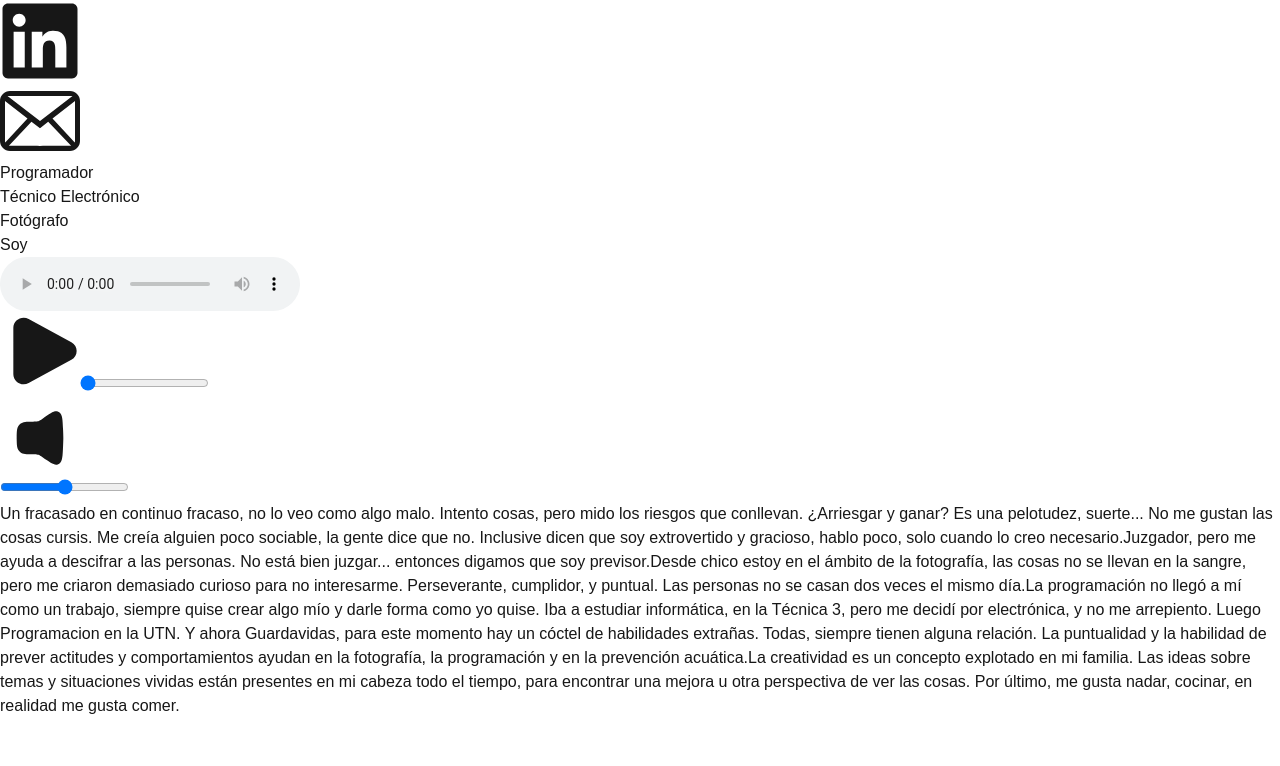
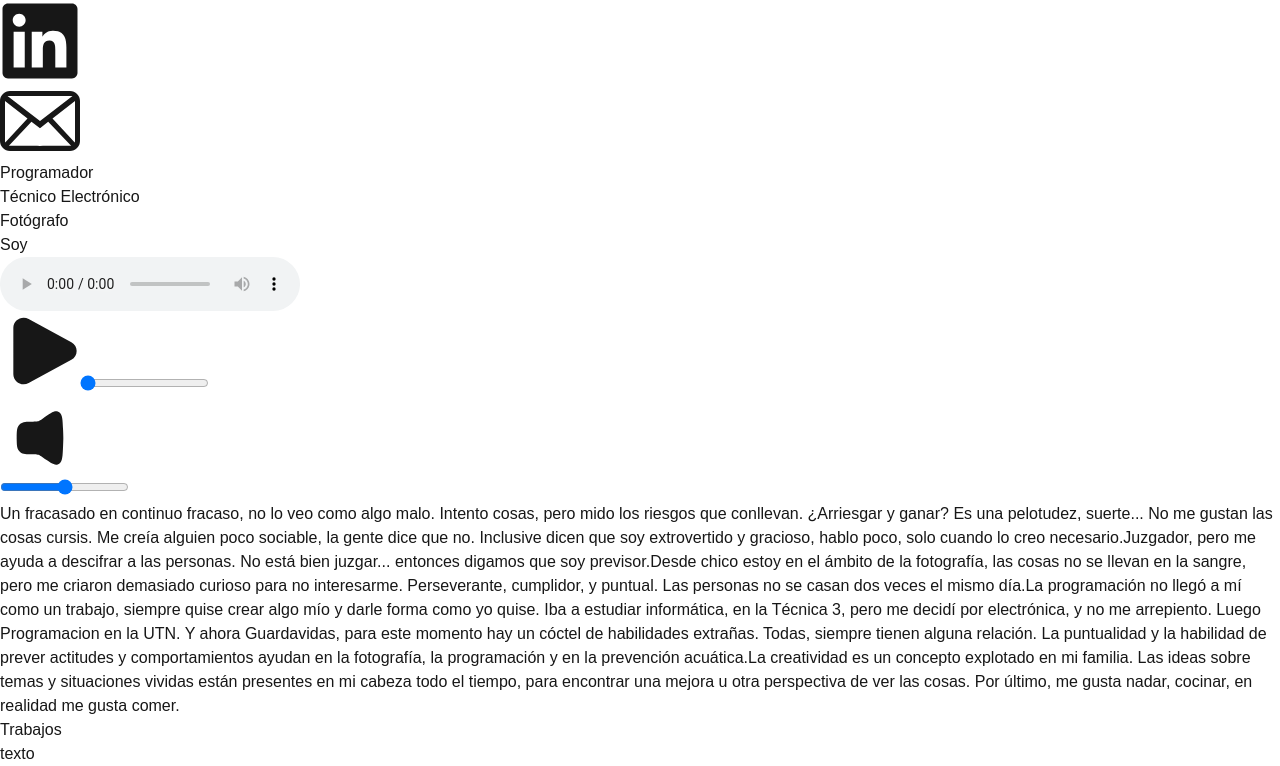
Before and after one commit to tupacrojo/tupacrojo.github.io, a Next.js app: page / in a window 1280 px wide. Shown: the part 1239-2005 px from the top of the page. Before the commit the page ends 1957 px from the top, so only its background shows below. Built offline with nearby package versions, Linux system fonts and the light colour scheme.

Commit message:
listo soy

```diff
--- a/src/app/components/ReproductorAudio.tsx
+++ b/src/app/components/ReproductorAudio.tsx
@@ -5,7 +5,7 @@ function ReproductorAudio({ src }: { src: string }) {
   const audioRef = useRef<HTMLAudioElement>(null);
   const [isPlaying, setIsPlaying] = useState(false);
   const [currentTime, setCurrentTime] = useState(0);
-  const [duration, setDuration] = useState(0);
+  const [duration, setDuration] = useState(85);
 
   const togglePlay = () => {
     if (audioRef.current) {
@@ -22,6 +22,7 @@ function ReproductorAudio({ src }: { src: string }) {
     const audio = audioRef.current;
     if (audio) {
       const updateCurrentTime = () => setCurrentTime(audio.currentTime);
+      console.log(audio.duration);
       const updateDuration = () => setDuration(audio.duration);
 
       audio.addEventListener("timeupdate", updateCurrentTime);
--- a/src/app/page.tsx
+++ b/src/app/page.tsx
@@ -91,7 +91,7 @@ export default function Home() {
           <h2 className="text-6xl">Soy</h2>
           <ReproductorAudio src="/SoyTupac.wav" />
         </div>
-        <div className="flex flex-col pt-6 space-y-2 px-10 text-2xl">
+        <div className="flex flex-col pt-20 space-y-6 px-12 text-2xl">
           <TextoResaltado
             texto="Un fracasado en continuo fracaso, no lo veo como algo malo. Intento
             cosas, pero mido los riesgos que conllevan. ¿Arriesgar y ganar? Es
@@ -156,6 +156,16 @@ export default function Home() {
           />
         </div>
       </div>
+      <div
+        id="section2"
+        className="min-h-screen flex flex-col items-center justify-center space-y-6"
+      >
+        <h2 className="text-6xl">Trabajos</h2>
+
+        <div className="h-96 w-10/12 rounded-xl bg-orange-700">
+          <p>texto</p>
+        </div>
+      </div>
     </>
   );
 }
```
